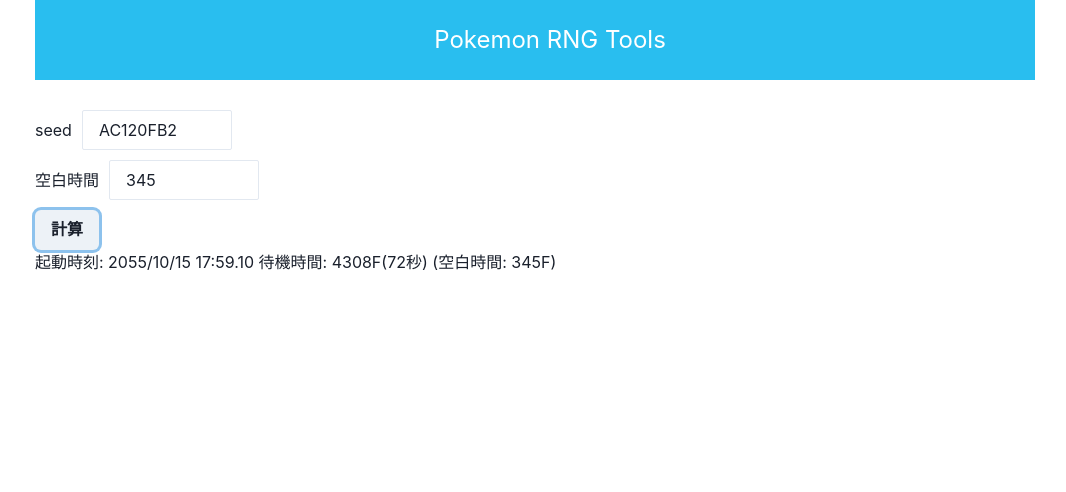
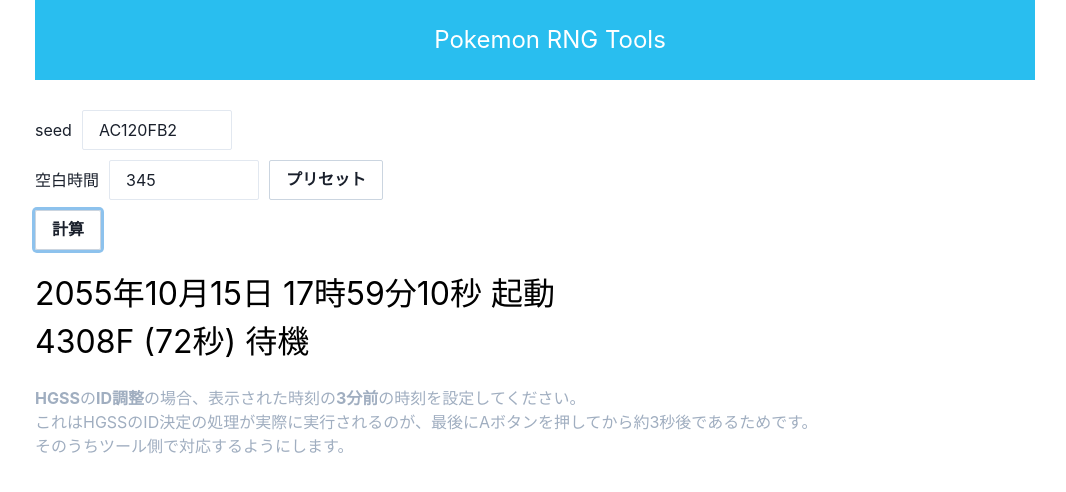
Before and after one commit to yatsuna827/PokemonRNGTools, a React (Create React App) app: page /initial-seed in a window 1280 px wide. Both pictures are taken after a click on the button "計算". Shown: the top 492 px of the page, without its empty margins (105-1171 px from the left). Built offline with nearby package versions, Linux system fonts and the light colour scheme.

Commit message:
結果表示のデザイン整えた

```diff
--- a/src/pages/Gen4DailyRNG/DailyRNGList/Page.tsx
+++ b/src/pages/Gen4DailyRNG/DailyRNGList/Page.tsx
@@ -1,5 +1,5 @@
 import React from 'react'
-import { Flex, Box, Button, Input, useToast, HStack, BoxProps, ButtonProps } from '@chakra-ui/react'
+import { Flex, Box, Input, useToast, HStack, BoxProps } from '@chakra-ui/react'
 
 import type { DailyResult } from './define'
 import { ResultTable } from './DailyRNGList'
@@ -8,14 +8,8 @@
 import { advanceDaily } from '@src/rng/LCG/lcg'
 import { generateLotteryNumber, generateOutbreak, generateTileIndexes, dpOutbreaks, ptOutbreaks } from '../util'
 import { MtCoronetB1F } from './MtCoronetB1FMap'
+import { StyledButton } from '@src/components/StyledButton'
 
-const StyledButton: React.FC<ButtonProps> = ({ children, ...props }) => {
-  return (
-    <Button variant="ghost" border="1px" borderColor="gray.300" rounded="sm" userSelect="none" {...props}>
-      {children}
-    </Button>
-  )
-}
 const SelectedBox: React.FC<BoxProps> = ({ children, ...props }) => {
   return (
     <Flex
--- a/src/pages/Gen4InitialSeed/CalcDateTimePage.tsx
+++ b/src/pages/Gen4InitialSeed/CalcDateTimePage.tsx
@@ -1,9 +1,33 @@
 import React from 'react'
 
-import { Flex, Box, Button, Input, useToast } from '@chakra-ui/react'
+import { Flex, Box, Button, Input, useToast, Menu, MenuButton, MenuItem, MenuList, BoxProps } from '@chakra-ui/react'
 import { detectDateTime } from './InitialSeedFactors/detectDateTime'
-import { useIntegerInput } from '@src/hooks/useIntegerInput'
 import { validateSeed } from '@src/util'
+import { InitialSeedFactors } from './InitialSeedFactors/define'
+import { StyledButton } from '@src/components/StyledButton'
+
+const toPadStr = (n: number): string => `${n}`.padStart(2, '0')
+const DateTimeResult: React.FC<BoxProps & { result: InitialSeedFactors }> = ({ result, ...props }) => {
+  const date = React.useMemo(() => {
+    const { year, month, date } = result.innerClock
+    return `${year + 2000}年${toPadStr(month)}月${toPadStr(date)}日`
+  }, [result.innerClock])
+  const time = React.useMemo(() => {
+    const { hour, minute, second } = result.innerClock
+    return `${toPadStr(hour)}時${toPadStr(minute)}分${toPadStr(second)}秒`
+  }, [result.innerClock])
+  const wait = React.useMemo(
+    () => `${result.waitFrames}F (${Math.round(result.waitFrames / 59.8261)}秒) 待機`,
+    [result.waitFrames]
+  )
+
+  return (
+    <Box {...props}>
+      <Box>{`${date} ${time} 起動`}</Box>
+      <Box>{wait}</Box>
+    </Box>
+  )
+}
 
 // TODO
 // - 結果表示の整形
@@ -14,30 +38,27 @@
 
   const [seed, setSeed] = React.useState('AC120FB2')
   const handleChangeSeed = React.useCallback((e: React.ChangeEvent<HTMLInputElement>) => setSeed(e.target.value), [])
-  const { getValue, ...inputProps } = useIntegerInput('345')
-  const [result, setResult] = React.useState('')
+  const [blank, setBlank] = React.useState(345)
+  const handleChangeBlank = React.useCallback(
+    (e: React.ChangeEvent<HTMLInputElement>) => setBlank(e.target.valueAsNumber),
+    []
+  )
+  const [result, setResult] = React.useState<InitialSeedFactors | null>(null)
   const handleCalc = React.useCallback(() => {
-    if (!validateSeed(seed)) {
+    if (!validateSeed(seed) || !Number.isInteger(blank)) {
       toast({
         description: 'あほしね',
         status: 'error',
       })
       return
     }
-    const { innerClock, blankFrames, waitFrames } = detectDateTime({
+    const res = detectDateTime({
       seed: parseInt(seed, 16),
-      blank: getValue(),
+      blank,
       second: 10,
     })
-    const { year, month, date, hour, minute, second } = innerClock
-    setResult(
-      `起動時刻: ${2000 + year}/${month.toString().padStart(2, '0')}/${date.toString().padStart(2, '0')} ${hour
-        .toString()
-        .padStart(2, '0')}:${minute.toString().padStart(2, '0')}.${second
-        .toString()
-        .padStart(2, '0')} 待機時間: ${waitFrames}F(${Math.round(waitFrames / 59.8261)}秒) (空白時間: ${blankFrames}F)`
-    )
-  }, [seed, getValue, toast])
+    setResult(res)
+  }, [seed, blank, toast])
 
   return (
     <Box maxW="1000px" margin="0 auto" marginBottom="50px">
@@ -47,10 +68,42 @@
       </Flex>
       <Flex w="60%" alignItems="center" marginBottom="10px">
         <Box marginRight="10px">空白時間</Box>
-        <Input type="number" rounded="sm" w="150px" {...inputProps} />
+        <Input type="number" min="100" max="999" rounded="sm" w="150px" value={blank} onChange={handleChangeBlank} />
+        <Menu>
+          <MenuButton
+            as={Button}
+            variant="ghost"
+            border="1px"
+            borderColor="gray.300"
+            rounded="sm"
+            userSelect="none"
+            marginLeft="10px"
+          >
+            プリセット
+          </MenuButton>
+          <MenuList>
+            <MenuItem onClick={() => setBlank(221)}>ダイパ</MenuItem>
+            <MenuItem onClick={() => setBlank(249)}>プラチナ</MenuItem>
+            <MenuItem onClick={() => setBlank(345)}>HGSS</MenuItem>
+            <MenuItem onClick={() => setBlank(212)}>ダイパ ID調整</MenuItem>
+            <MenuItem onClick={() => setBlank(332)}>プラチナ ID調整</MenuItem>
+            <MenuItem onClick={() => setBlank(184)}>HGSS ID調整</MenuItem>
+          </MenuList>
+        </Menu>
       </Flex>
-      <Button onClick={handleCalc}>計算</Button>
-      <Box>{result}</Box>
+      <StyledButton onClick={handleCalc}>計算</StyledButton>
+      {result && (
+        <>
+          <DateTimeResult result={result} marginTop="20px" fontSize="32px" color="black" />
+          <Box color="gray.400" marginTop="20px">
+            <b>HGSS</b>の<b>ID調整</b>の場合、表示された時刻の<b>3分前</b>の時刻を設定してください。
+            <br />
+            これはHGSSのID決定の処理が実際に実行されるのが、最後にAボタンを押してから約3秒後であるためです。
+            <br />
+            そのうちツール側で対応するようにします。
+          </Box>
+        </>
+      )}
     </Box>
   )
 }
```
